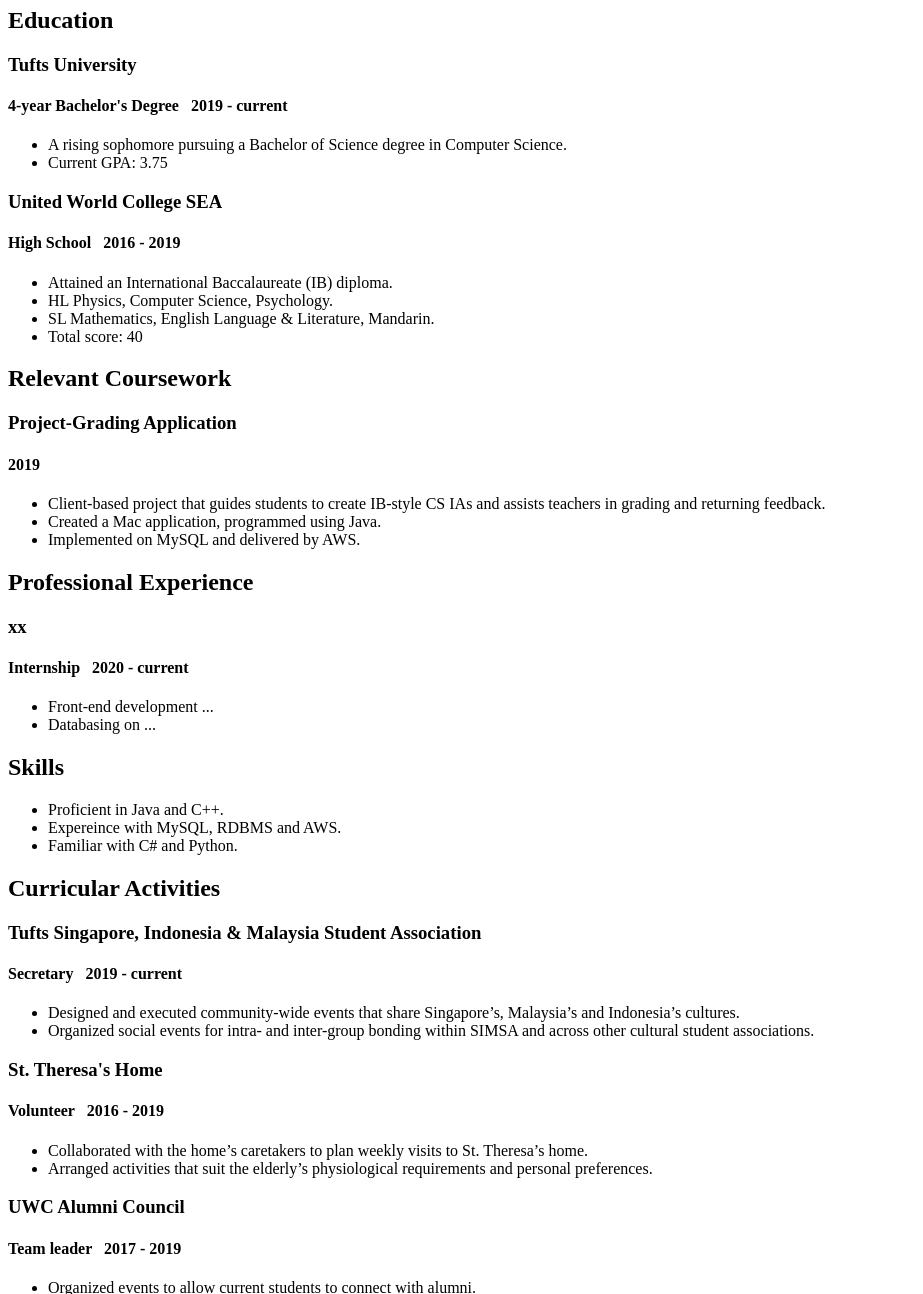
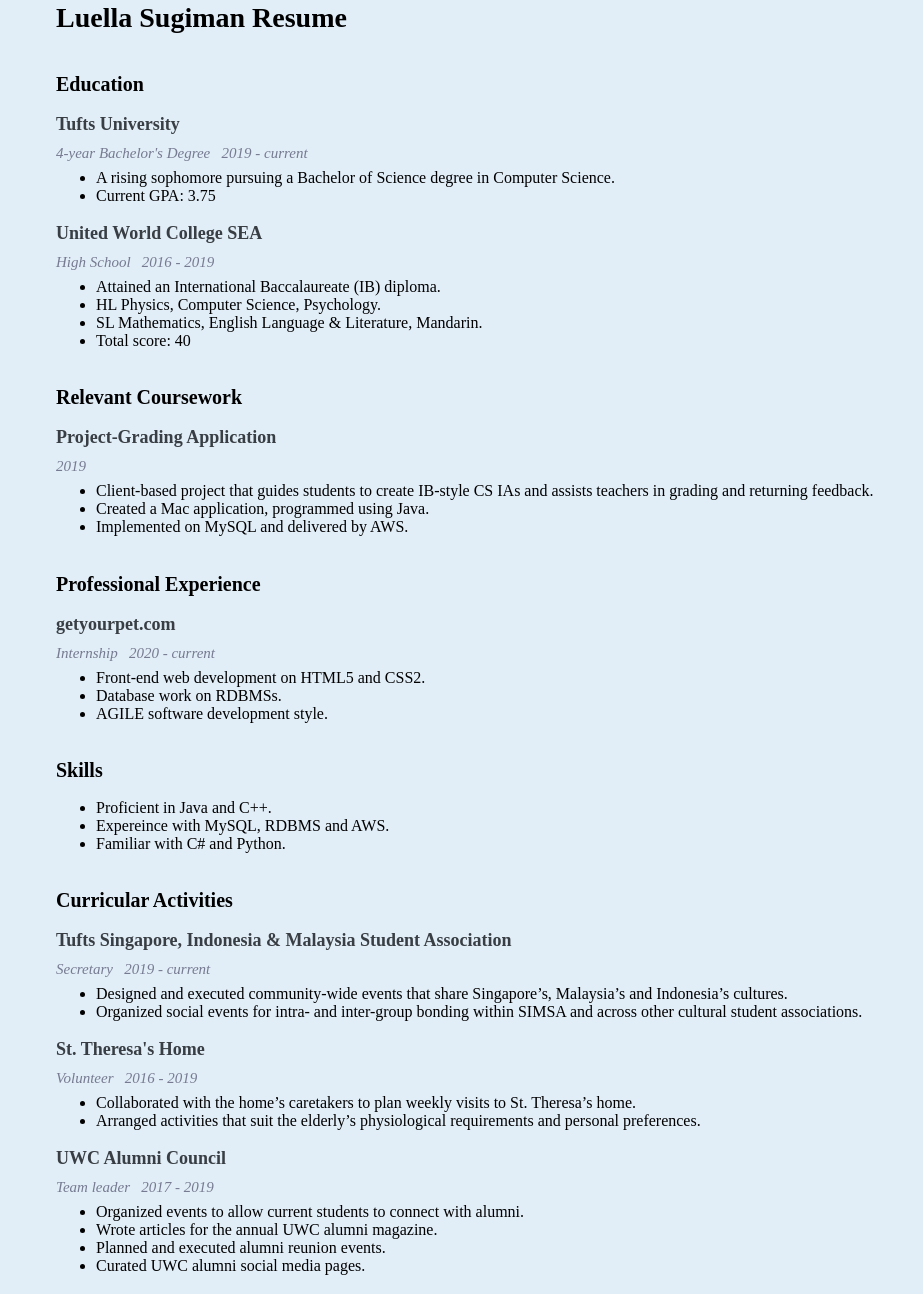
Before and after one commit to lu-s3201/lu-s3201.git.io, a plain HTML site: page resume.html in a window 1280 px wide. Shown: the part 73-1367 px from the top of the page, without its empty margins (0-923 px from the left). Drawn offline with Linux system fonts and the light colour scheme.

Commit message:
first completion

```diff
--- a/page.css
+++ b/page.css
@@ -1 +1,49 @@
-css
+html {
+    background: #E1EDF7;
+}
+
+body {
+    font-family: "Times New Roman", Times;
+    padding: 3em 3em 4em;
+}
+
+h1 {
+    font-size: 28px;
+}
+
+h2 {
+    padding-top: 1em;
+    font-size: 20px;
+}
+
+h3 {
+    font-size: 18px;
+    color: #383E43;
+}
+
+p {
+    color: #383E43;
+}
+
+p.sub {
+    color: #767B91;
+    font-size: 15px;
+    line-height: 0;
+    font-style: italic;
+}
+
+img {
+    width: 30%;
+}
+
+img:hover {
+    opacity: 0.7;
+}
+
+a:link, a:visited {
+    color: darkblue;
+}
+
+a:hover {
+    color: mediumaquamarine;
+}
--- a/resume.html
+++ b/resume.html
@@ -20,14 +20,14 @@
         <h2>Education</h2>
 
         <h3>Tufts University</h3>
-        <h4>4-year Bachelor's Degree &nbsp; 2019 - current</h4>
+        <p class="sub">4-year Bachelor's Degree &nbsp; 2019 - current</p>
         <ul>
             <li>A rising sophomore pursuing a Bachelor of Science degree in Computer Science.</li>
             <li>Current GPA: 3.75</li>
         </ul>
 
         <h3>United World College SEA</h3>
-        <h4>High School &nbsp; 2016 - 2019</h4>
+        <p class="sub">High School &nbsp; 2016 - 2019</p>
         <ul>
             <li>Attained an International Baccalaureate (IB) diploma.</li>
             <li>HL Physics, Computer Science, Psychology.</li>
@@ -39,7 +39,7 @@
         <h2>Relevant Coursework</h2>
 
         <h3>Project-Grading Application</h3>
-        <h4>2019</h4>
+        <p class="sub">2019</p>
         <ul>
             <li>Client-based project that guides students to create IB-style CS IAs and assists teachers in grading and returning feedback.</li>
             <li>Created a Mac application, programmed using Java.</li>
@@ -49,11 +49,12 @@
 
         <h2>Professional Experience</h2>
 
-        <h3>xx</h3>
-        <h4>Internship &nbsp; 2020 - current</h4>
+        <h3>getyourpet.com</h3>
+        <p class="sub">Internship &nbsp; 2020 - current</p>
         <ul>
-            <li>Front-end development ...</li>
-            <li>Databasing on ...</li>
+            <li>Front-end web development on HTML5 and CSS2.</li>
+            <li>Database work on RDBMSs.</li>
+            <li>AGILE software development style.</li>
         </ul>
 
 
@@ -69,21 +70,21 @@
         <h2>Curricular Activities</h2>
 
         <h3>Tufts Singapore, Indonesia &amp; Malaysia Student Association</h3>
-        <h4>Secretary &nbsp; 2019 - current</h4>
+        <p class="sub">Secretary &nbsp; 2019 - current</p>
         <ul>
             <li>Designed and executed community-wide events that share Singapore’s, Malaysia’s and Indonesia’s cultures.</li>
             <li>Organized social events for intra- and inter-group bonding within SIMSA and across other cultural student associations.</li>
         </ul>
 
         <h3>St. Theresa's Home</h3>
-        <h4>Volunteer &nbsp; 2016 - 2019</h4>
+        <p class="sub">Volunteer &nbsp; 2016 - 2019</p>
         <ul>
             <li>Collaborated with the home’s caretakers to plan weekly visits to St. Theresa’s home.</li>
             <li>Arranged activities that suit the elderly’s physiological requirements and personal preferences.</li>
         </ul>
 
         <h3>UWC Alumni Council</h3>
-        <h4>Team leader &nbsp; 2017 - 2019</h4>
+        <p class="sub">Team leader &nbsp; 2017 - 2019</p>
         <ul>
             <li>Organized events to allow current students to connect with alumni.</li>
             <li>Wrote articles for the annual UWC alumni magazine.</li>
```
